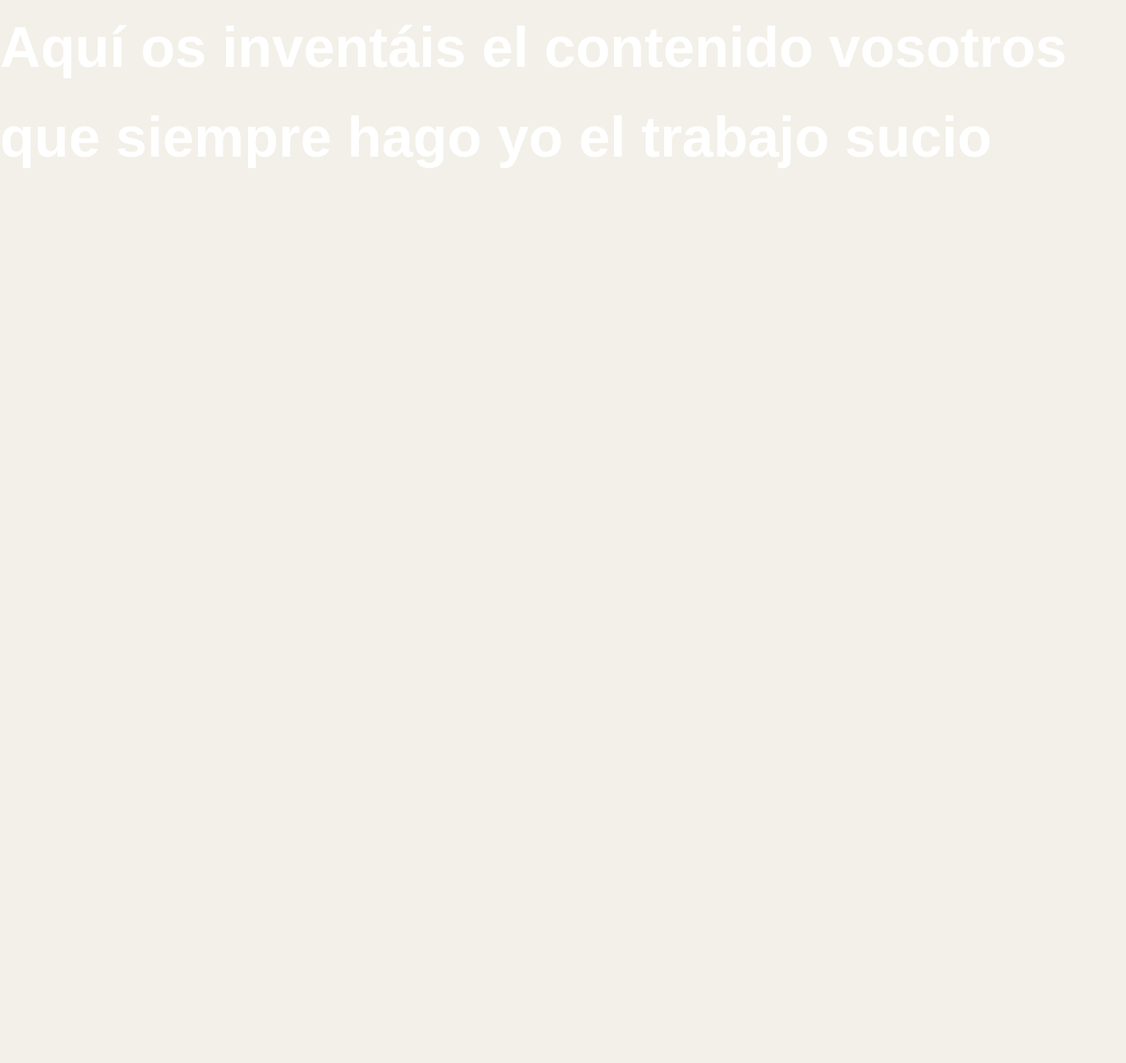
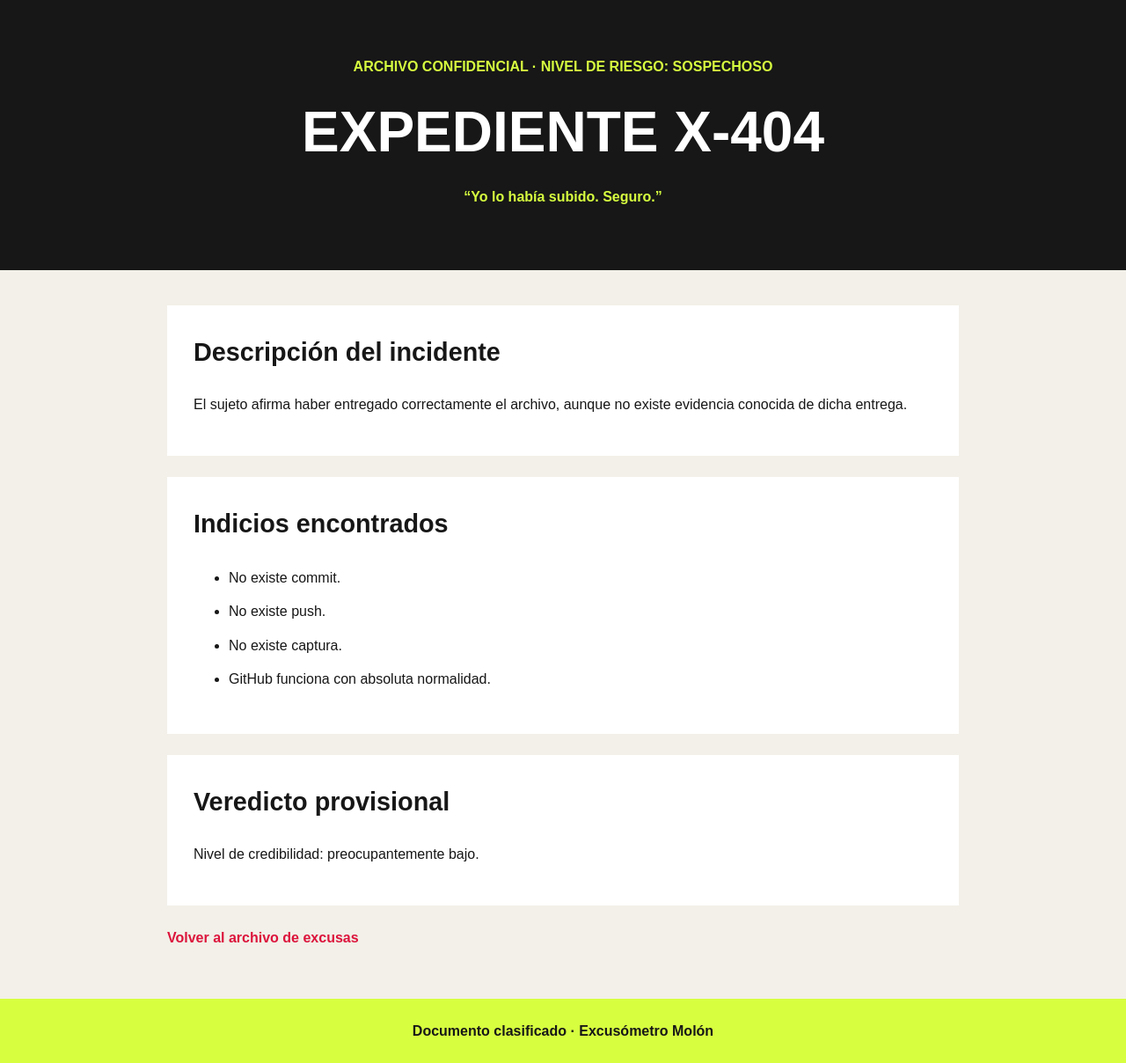
Before and after one commit to mariapla/Excusometro-CIC, a plain HTML site: page paginas/expediente.html in a window 1280 px wide. Shown: the part 7-1215 px from the top of the page at 88% size. Before the commit the page ends 800 px from the top, so only its background shows below. Drawn offline with Linux system fonts and the light colour scheme.

Commit message:
estilos de enlaces

```diff
--- a/estilos.css
+++ b/estilos.css
@@ -50,6 +50,18 @@ main {
     margin: auto;
     padding: 40px 30px;
 }
+
+main a {
+    color: crimson;
+    font-weight: 700;
+    text-decoration: none;
+}
+
+main a:hover {
+    color: #171717;
+    text-decoration: underline;
+}
+
 
 section {
     background-color: #ffffff;
--- a/paginas/expediente.html
+++ b/paginas/expediente.html
@@ -1,12 +1,69 @@
 <!DOCTYPE html>
-<html lang="en">
+<html lang="es">
+
 <head>
     <meta charset="UTF-8">
     <meta name="viewport" content="width=device-width, initial-scale=1.0">
+    <meta name="description" content="Expediente clasificado del Excusómetro Molón">
+
+    <title>Expediente 404</title>
+
     <link rel="stylesheet" href="../estilos.css">
-    <title>Expediente</title>
 </head>
+
 <body>
-    <h1>Aquí os inventáis el contenido vosotros que siempre hago yo el trabajo sucio</h1>
+
+    <header>
+        <p>ARCHIVO CONFIDENCIAL · NIVEL DE RIESGO: SOSPECHOSO</p>
+
+        <h1>EXPEDIENTE X-404</h1>
+
+        <p>
+            “Yo lo había subido. Seguro.”
+        </p>
+    </header>
+
+    <main>
+
+        <section>
+            <h2>Descripción del incidente</h2>
+
+            <p>
+                El sujeto afirma haber entregado correctamente el archivo,
+                aunque no existe evidencia conocida de dicha entrega.
+            </p>
+        </section>
+
+        <section>
+            <h2>Indicios encontrados</h2>
+
+            <ul>
+                <li>No existe commit.</li>
+                <li>No existe push.</li>
+                <li>No existe captura.</li>
+                <li>GitHub funciona con absoluta normalidad.</li>
+            </ul>
+        </section>
+
+        <section>
+            <h2>Veredicto provisional</h2>
+
+            <p>
+                Nivel de credibilidad: preocupantemente bajo.
+            </p>
+        </section>
+        <p>
+            <a href="../index.html#archivo">
+                Volver al archivo de excusas
+            </a>
+        </p>
+
+    </main>
+
+    <footer>
+        <p>Documento clasificado · Excusómetro Molón</p>
+    </footer>
+
 </body>
+
 </html>
```
Also changed, not shown: index.html (+7 -3 lines).
